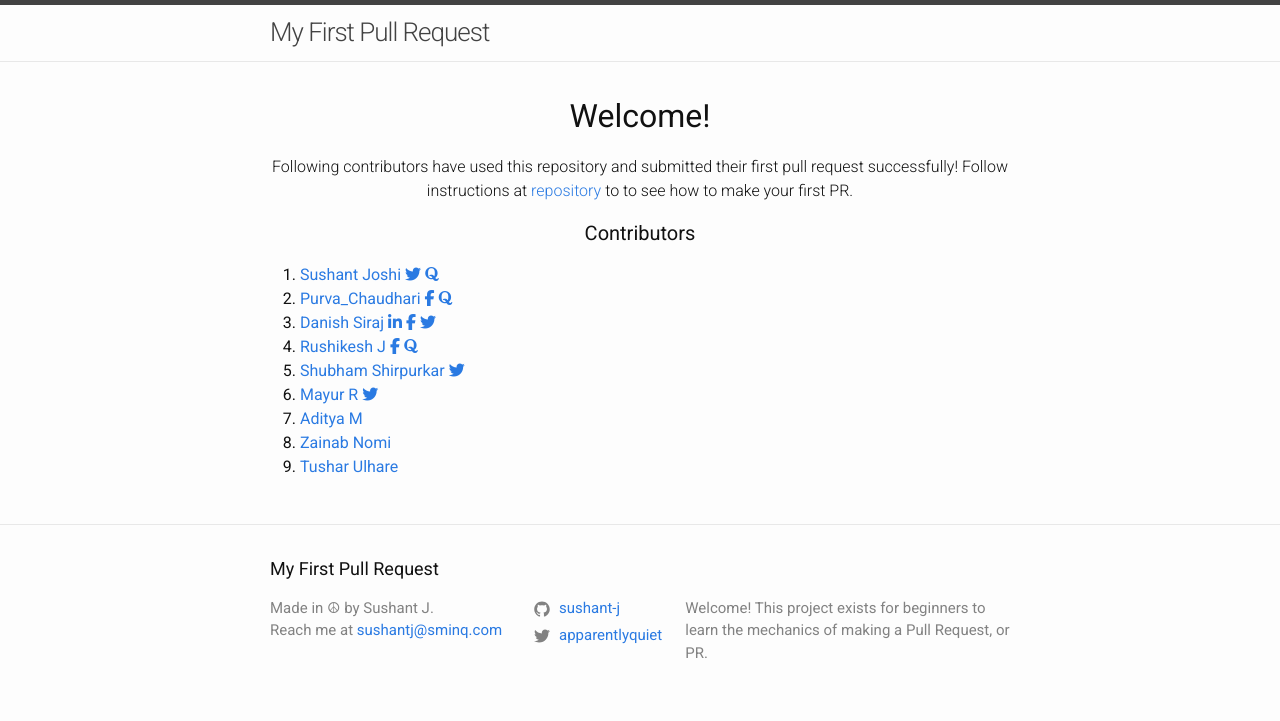
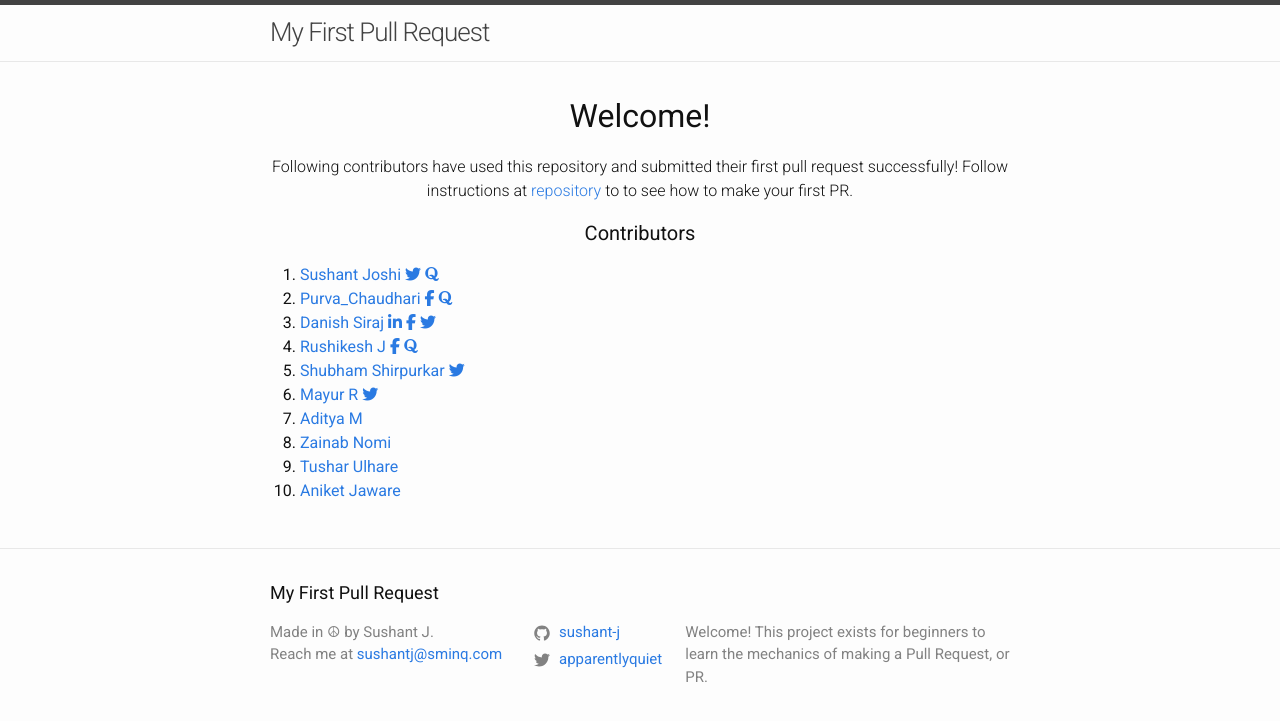
Before and after one commit to sushant-j/my-first-pull-request, a Jekyll site: the page built from index.md, in a window 1280 px wide. Shown: the top 721 px of the page. Built offline with Jekyll 4.4.1, drawn with Linux system fonts in a browser that asks for light colours; nearby versions of some CDN libraries.

Commit message:
Added my name

```diff
--- a/_layouts/home.html
+++ b/_layouts/home.html
@@ -89,5 +89,11 @@ layout: default
         Tushar Ulhare
       </a>
     </li>
+
+     <li>
+      <a href="https://github.com/ani538/">
+        Aniket Jaware
+      </a>
+    </li>
   </ol>
 </div>
```
